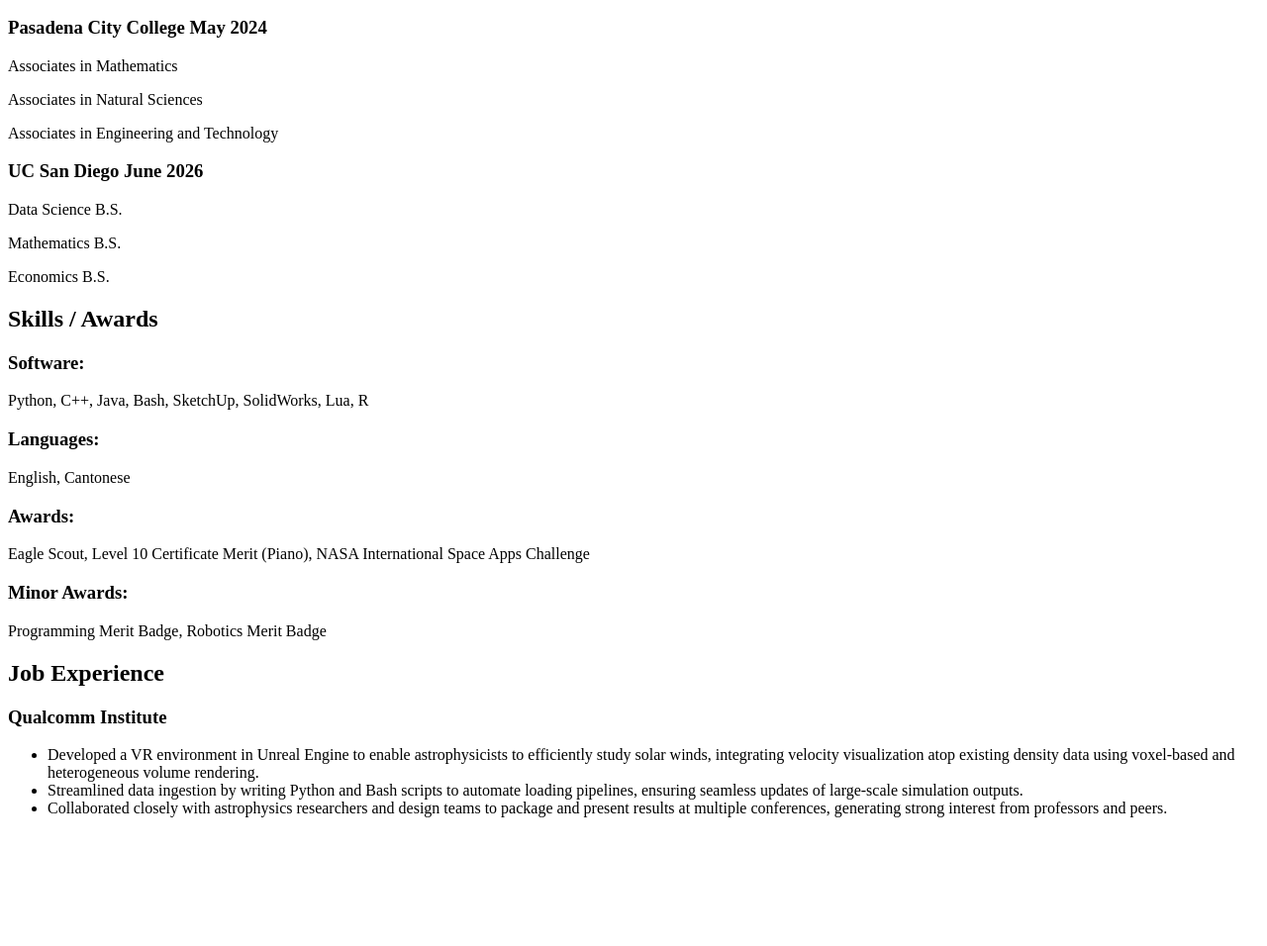
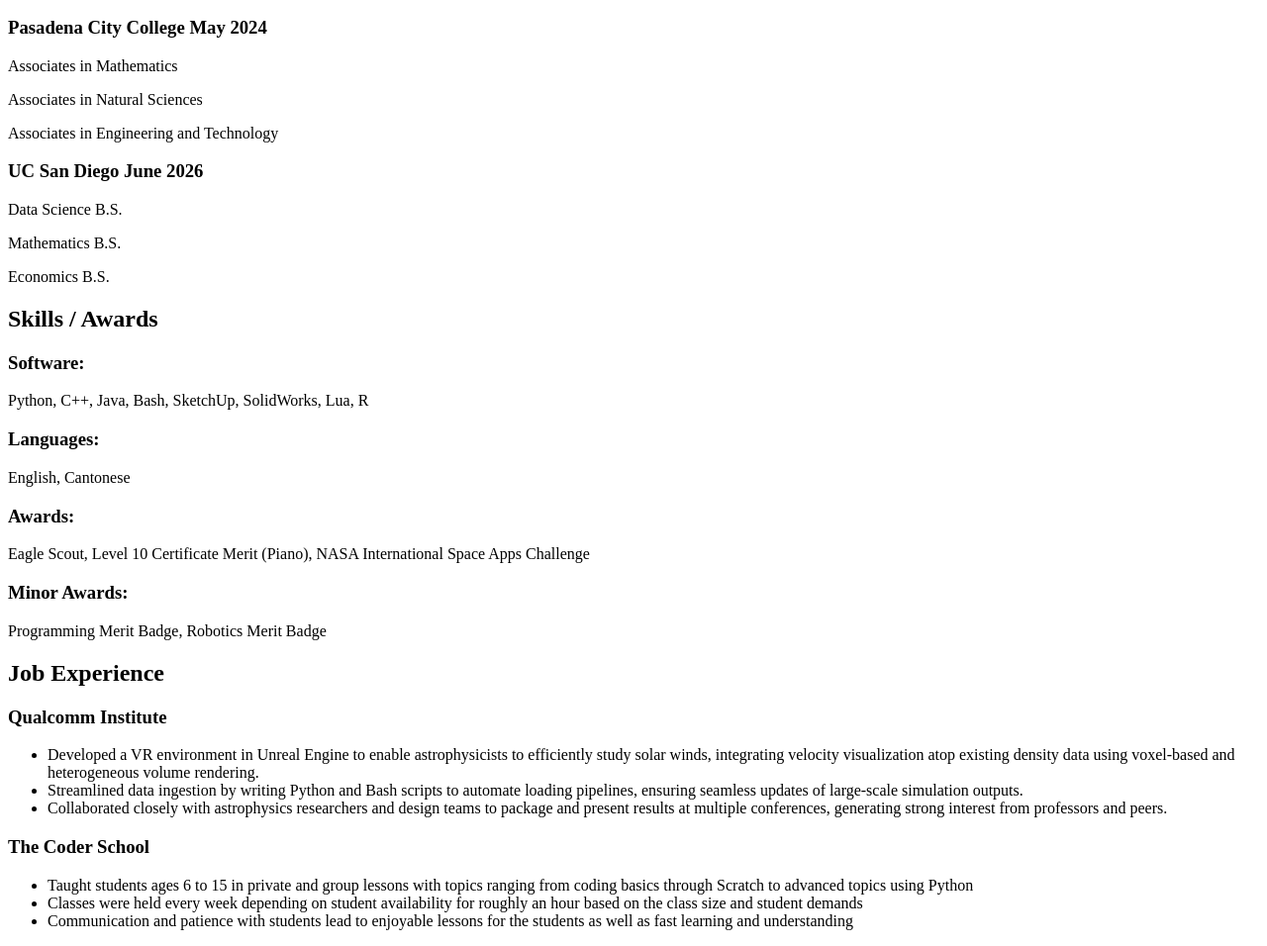
Before and after one commit to kylele3221/portfolio, a plain HTML site: page resume/index.html in a window 1280 px wide. Shown: the part 136-1092 px from the top of the page at 99% size. Before the commit the page ends 978 px from the top, so only its background shows below. Drawn offline with Linux system fonts and the light colour scheme.

Commit message:
Added Coder school

```diff
--- a/resume/index.html
+++ b/resume/index.html
@@ -52,6 +52,17 @@
                 </li>
             </ul>
         </article>
+        <h3>The Coder School</h3>
+        <article>
+            <ul>
+                <li>
+                    Taught students ages 6 to 15 in private and group lessons with topics ranging from coding basics through Scratch to advanced topics using Python                </li>
+                <li>
+                    Classes were held every week depending on student availability for roughly an hour based on the class size and student demands                </li>
+                <li>
+                    Communication and patience with students lead to enjoyable lessons for the students as well as fast learning and understanding                </li>
+            </ul>
+        </article>
     </section>
 
 
```
